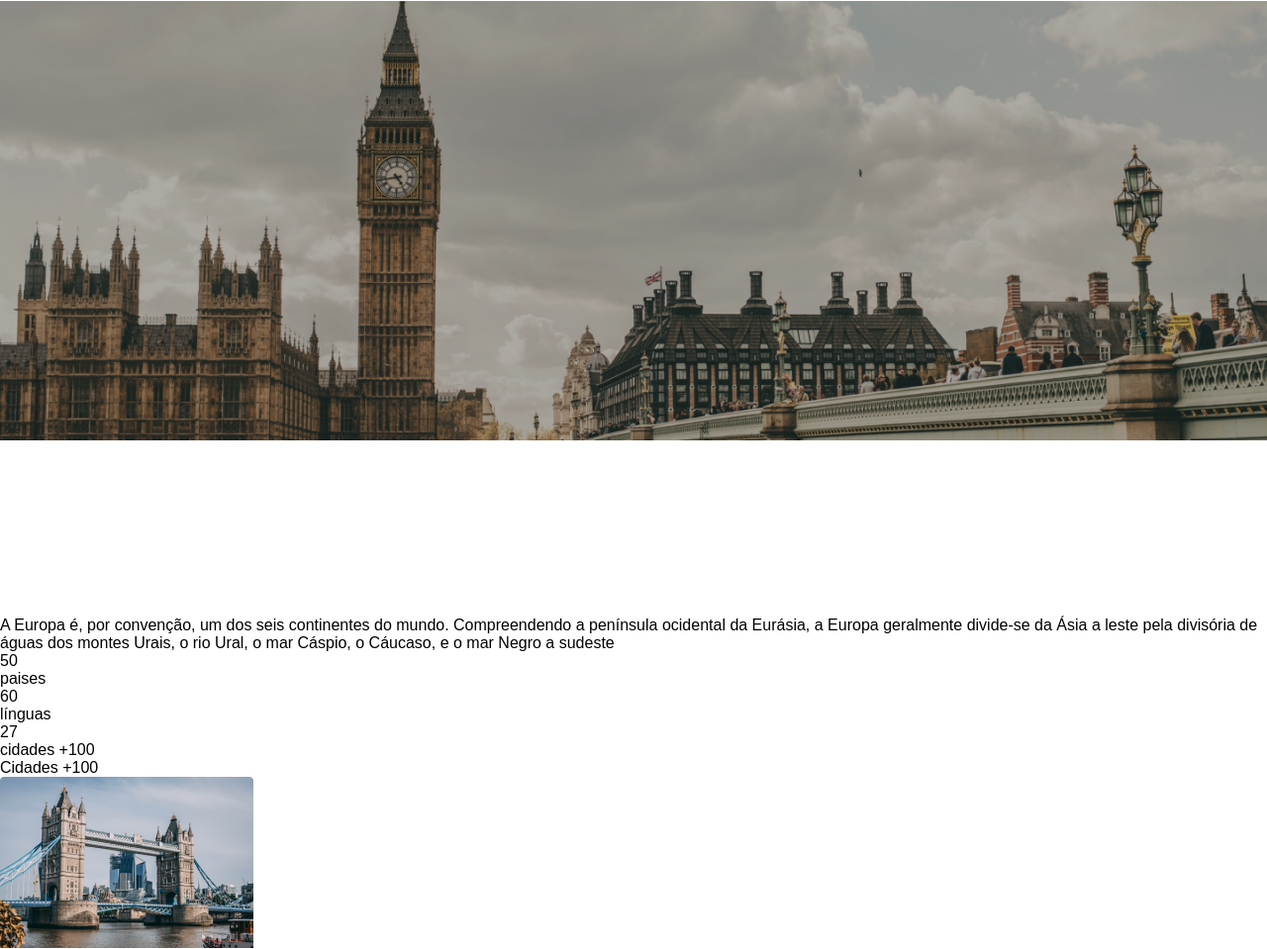
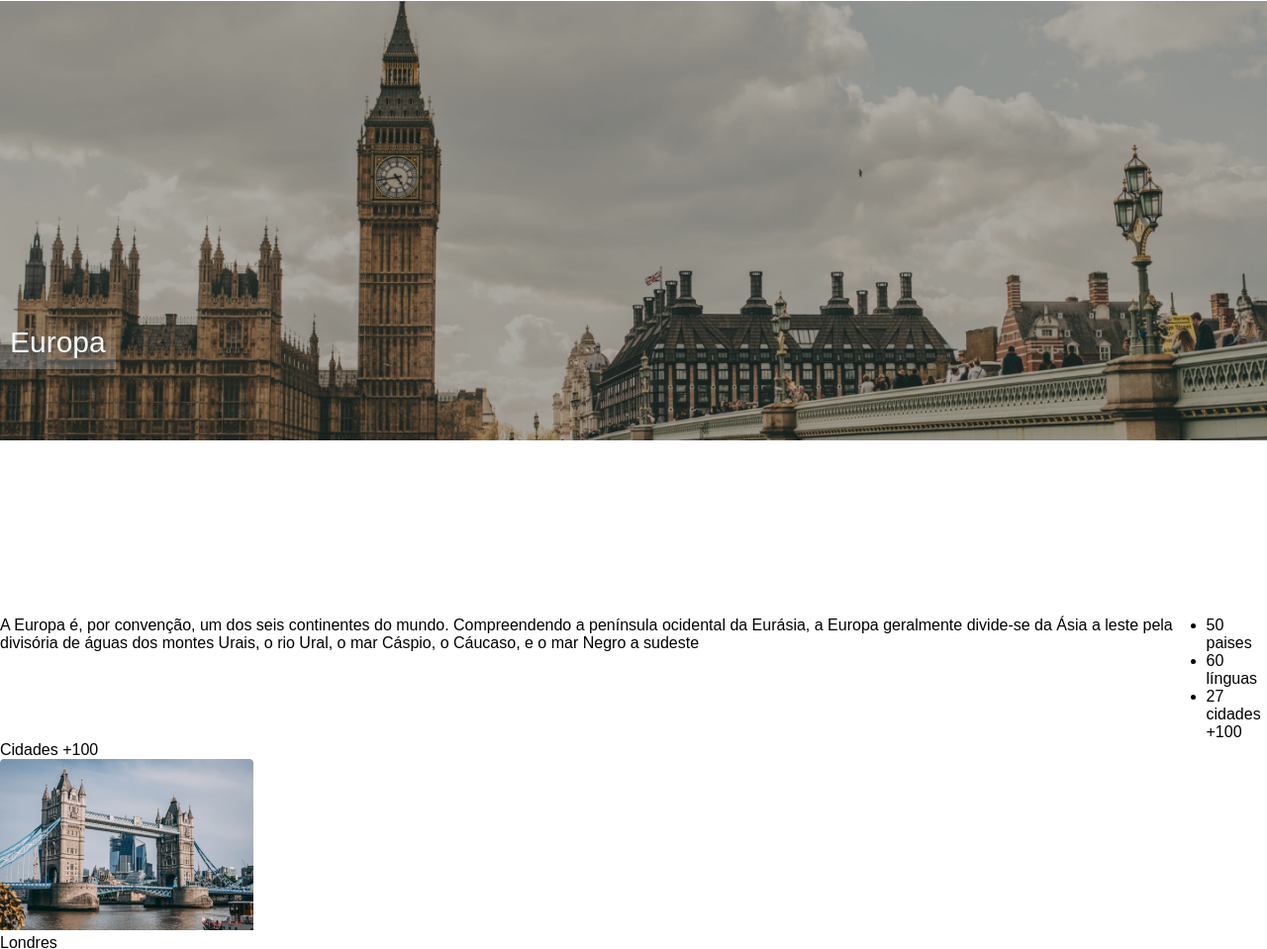
Before and after one commit to yurividal123/Projeto-Leandro, a plain HTML site: page pagin.html in a window 1280 px wide. Shown: the part 277-1236 px from the top of the page at 99% size. Drawn offline with Linux system fonts and the light colour scheme.

Commit message:
atualização

```diff
--- a/pagin.css
+++ b/pagin.css
@@ -10,14 +10,29 @@ header {
     color: #47585b;
     font-size: 35px;
     height: 100px;
-    align-items: center;
+    align-items:center;
 }
 
 .tri {
     color: #ffba08;
 }
 
-.rope {
+.conteiner {
     background: no-repeat center/100% url('./imagens/EXdXLrZXS9Q.png');
-    height: 100vh
+    height: 100vh;
 }
+
+.Europ {
+    position: absolute;
+    bottom: 150px;
+    left: 0;
+    text-align: center;
+    padding: 10px;
+    background: linear-gradient(180deg, rgba(0, 0, 0, 0) 9.74%, #fff 400%);
+    font-size: 30px;
+    color: #f5f8fa;
+}
+
+main {
+    display: flex;
+}
--- a/pagin.html
+++ b/pagin.html
@@ -9,16 +9,15 @@
 </head>
 <body>
     <header>World<span class="tri">Trip</span></header>
-    <div class="rope">
-        <h1>Europa</h1>
-    </div>
+    <section class="conteiner">
+        <div class="Europ">Europa</div>
+    </section>
 
-
-    <div>
-        <section>
+        <main class="contine">
             <p>
                 A Europa é, por convenção, um dos seis continentes do mundo. Compreendendo a península ocidental da Eurásia, a Europa geralmente divide-se da Ásia a leste pela divisória de águas dos montes Urais, o rio Ural, o mar Cáspio, o Cáucaso, e o mar Negro a sudeste
             </p>
+            <div class="infor-country">
                 <ul>
                     <li>
                         50 <br/> paises
@@ -34,11 +33,10 @@
                         27 <br/> cidades +100
                     </li>
                 </ul>
-        </section>
             </div>
+    </main>
     <div>
-        Cidades +100
-        <section>
+        <section>Cidades +100
                 <ul>
                     <li>
                         <img src="./imagens/Foto.png" alt="londres"> <br/> Londres
```
Lines whose indentation alone changed are shown as unchanged.
